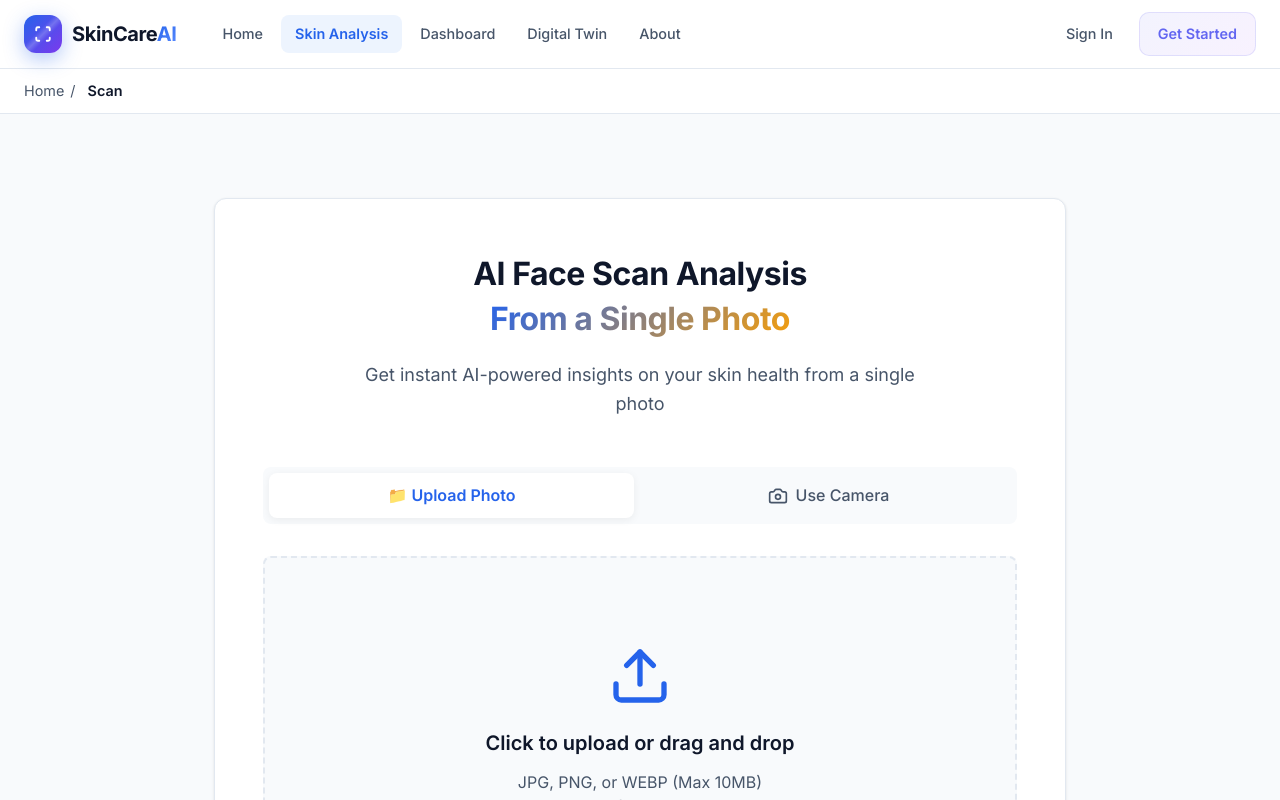
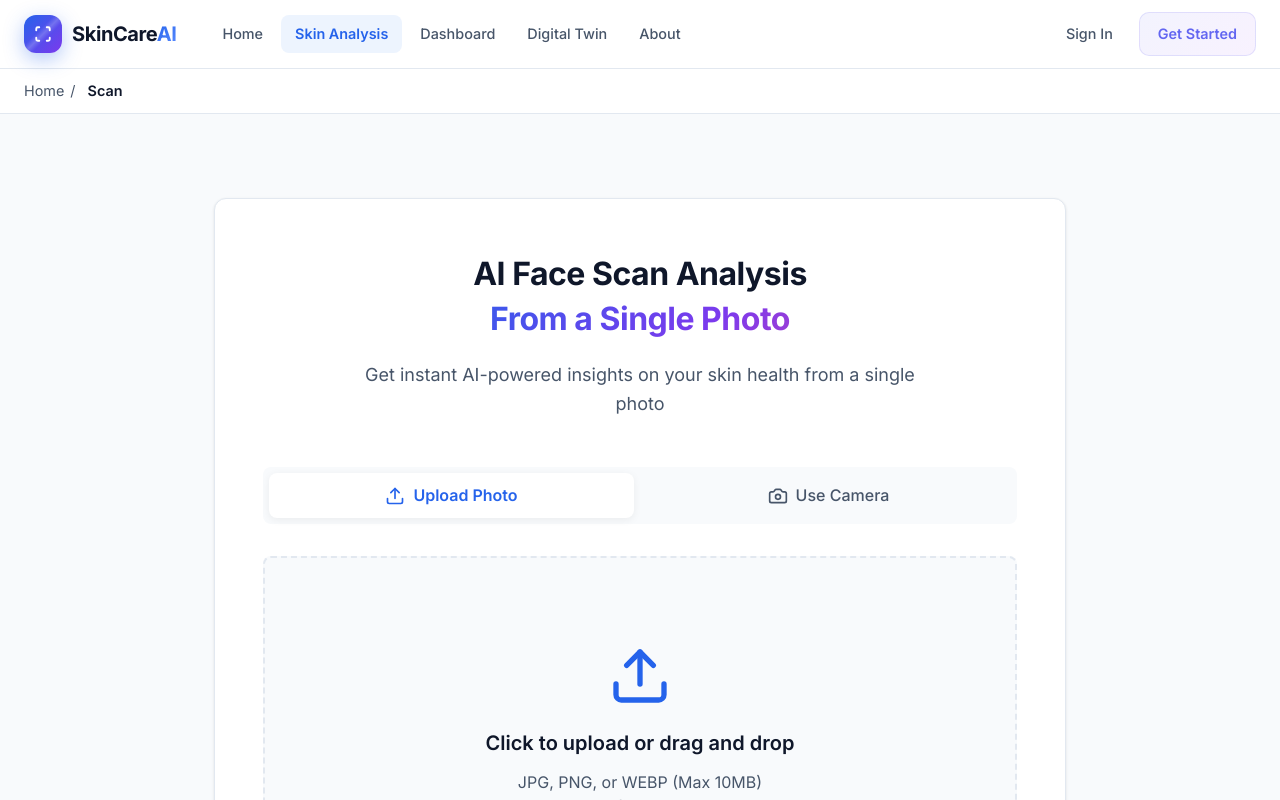
Before and after one commit to himprapatel-rgb/ai-skincare-intelligence-system, a React (Vite) app in the folder frontend/: page /scan in a window 1280 px wide. Shown: the top 800 px of the page. Built offline with nearby package versions, Linux system fonts and the light colour scheme; no server answers.

Commit message:
style: improve UX - fix scan page gradient, replace emoji icon, simplify homepage CTAs

```diff
--- a/frontend/src/pages/HomePage.tsx
+++ b/frontend/src/pages/HomePage.tsx
@@ -53,12 +53,6 @@ const HomePage: React.FC = () => {
               </button>
               <button className="btn-secondary btn-ghost" onClick={() => navigate('/analysis/demo')}>
                 See Sample Report
-              </button>
-              <button className="btn-secondary btn-ghost" onClick={() => navigate('/digital-twin')}>
-                <span className="btn-icon">
-                  <IconTrendingUp size={20} strokeWidth={2} />
-                </span>
-                View Digital Twin
               </button>
             </div>
             <p className="hero-reassurance">
--- a/frontend/src/pages/ScanPage.css
+++ b/frontend/src/pages/ScanPage.css
@@ -141,10 +141,17 @@
 }
 
 .scan-title .gradient-text {
-  background: linear-gradient(135deg, var(--primary) 0%, var(--secondary) 100%);
+  background: linear-gradient(135deg, #2563eb 0%, #7c3aed 50%, #ec4899 100%);
   -webkit-background-clip: text;
   -webkit-text-fill-color: transparent;
   background-clip: text;
+  background-size: 200% 200%;
+  animation: gradientShift 8s ease infinite;
+}
+
+@keyframes gradientShift {
+  0%, 100% { background-position: 0% 50%; }
+  50% { background-position: 100% 50%; }
 }
 
 .scan-subtitle {
--- a/frontend/src/pages/ScanPage.tsx
+++ b/frontend/src/pages/ScanPage.tsx
@@ -666,7 +666,8 @@ export default function ScanPage() {
                   className={`mode-btn ${uploadMode === 'file' ? 'active' : ''}`}
                   onClick={() => setUploadMode('file')}
                 >
-                  📁 Upload Photo
+                  <IconUpload size={20} strokeWidth={2} className="inline-icon" />
+                  Upload Photo
                 </button>
                 <button
                   className={`mode-btn ${uploadMode === 'camera' ? 'active' : ''}`}
```
